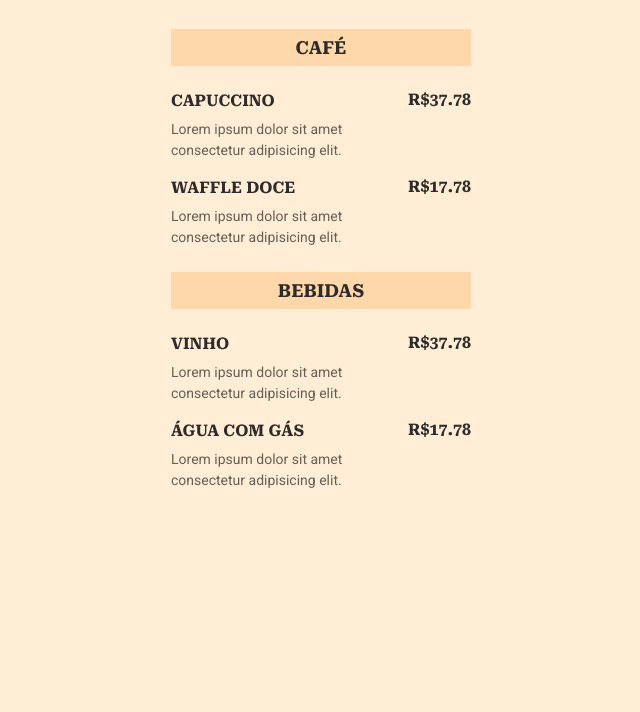
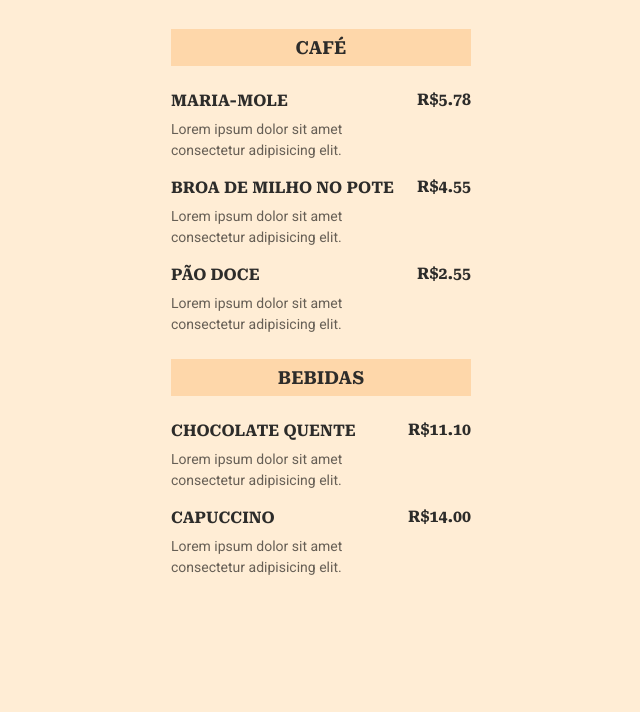
Before and after one commit to eccxdee/EcciCoffe, a plain HTML site: page index.html in a window 1280 px wide. Shown: the part 88-800 px from the top of the page, without its empty margins (319-959 px from the left). Drawn offline with Linux system fonts and the light colour scheme.

Commit message:
maria-mole, broa de milho no pote e pão doce adicionados ao menu café; chocolate quente e capuccino adicionados ao menu bebidas

```diff
--- a/index.html
+++ b/index.html
@@ -16,12 +16,75 @@
   <body>
     <header>
       <h1>Ecci<span>Coffee</span></h1>
-      <p>aberto todos os dias. das 08h-21h</p>
+      <p>aberto todos os dias. das 07h-20h</p>
     </header>
 
     <section>
       <h2>Café</h2>
       <ul>
+        <li>
+          <div id="detalhes">
+            <h3>Maria-mole</h3>
+            <p>
+              Lorem ipsum dolor sit amet consectetur adipisicing elit.
+            </p>
+          </div>
+
+          <strong id="preço">
+            R$5.78
+          </strong>
+
+        </li>
+
+        <li>
+          <div id="detalhes">
+            <h3>Broa de milho no pote</h3>
+            <p>
+              Lorem ipsum dolor sit amet consectetur adipisicing elit.
+            </p>
+          </div>
+
+          <strong id="preço">
+            R$4.55
+          </strong>
+
+        </li>
+
+        <li>
+          <div id="detalhes">
+            <h3>Pão Doce</h3>
+            <p>
+              Lorem ipsum dolor sit amet consectetur adipisicing elit.
+            </p>
+          </div>
+
+          <strong id="preço">
+            R$2.55
+          </strong>
+
+        </li>
+
+
+      </ul>
+    </section>
+
+    <section>
+      <h2>Bebidas</h2>
+      <ul>
+        <li>
+          <div id="detalhes">
+            <h3>Chocolate quente</h3>
+            <p>
+              Lorem ipsum dolor sit amet consectetur adipisicing elit.
+            </p>
+          </div>
+
+          <strong id="preço">
+            R$11.10
+          </strong>
+
+        </li>
+
         <li>
           <div id="detalhes">
             <h3>Capuccino</h3>
@@ -31,55 +94,7 @@
           </div>
 
           <strong id="preço">
-            R$37.78
-          </strong>
-
-        </li>
-
-        <li>
-          <div id="detalhes">
-            <h3>Waffle Doce</h3>
-            <p>
-              Lorem ipsum dolor sit amet consectetur adipisicing elit.
-            </p>
-          </div>
-
-          <strong id="preço">
-            R$17.78
-          </strong>
-
-        </li>
-
-      </ul>
-    </section>
-
-    <section>
-      <h2>Bebidas</h2>
-      <ul>
-        <li>
-          <div id="detalhes">
-            <h3>Vinho</h3>
-            <p>
-              Lorem ipsum dolor sit amet consectetur adipisicing elit.
-            </p>
-          </div>
-
-          <strong id="preço">
-            R$37.78
-          </strong>
-
-        </li>
-
-        <li>
-          <div id="detalhes">
-            <h3>Água com gás</h3>
-            <p>
-              Lorem ipsum dolor sit amet consectetur adipisicing elit.
-            </p>
-          </div>
-
-          <strong id="preço">
-            R$17.78
+            R$14.00
           </strong>
 
         </li>
```
